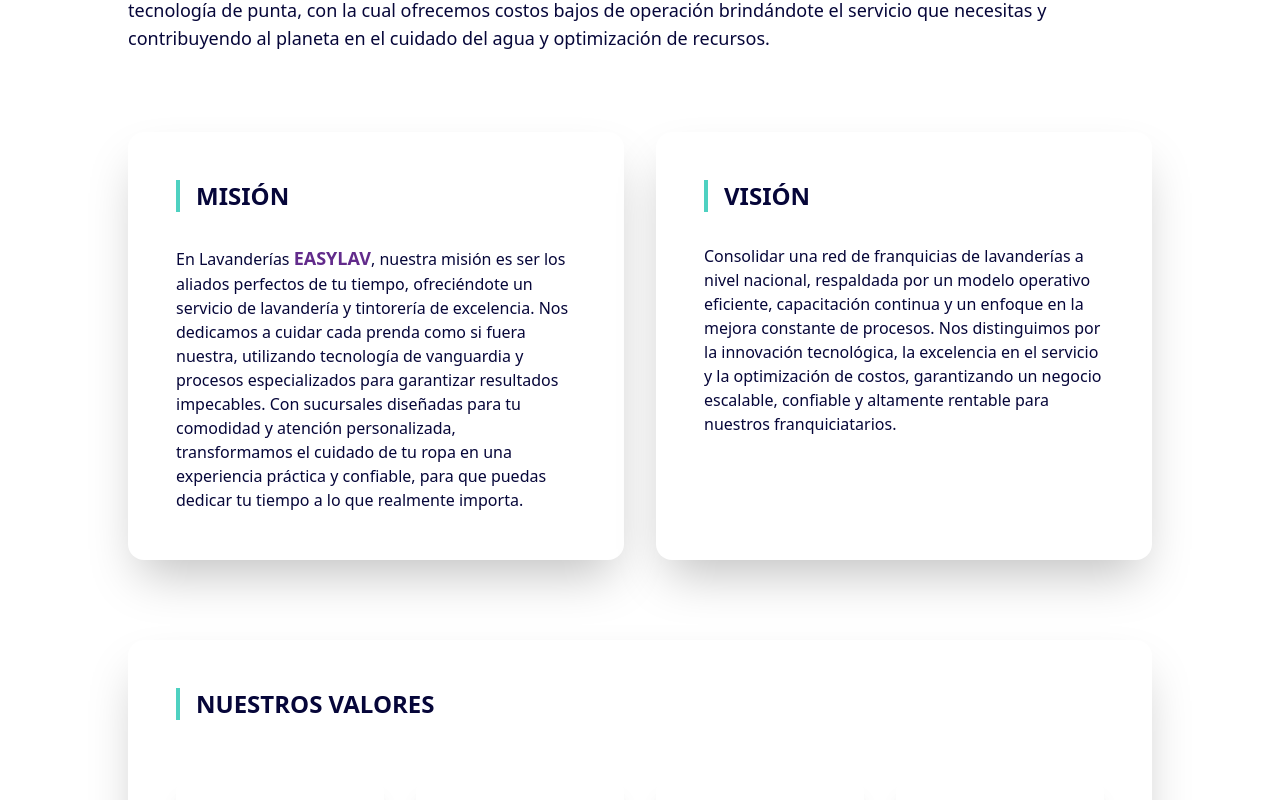
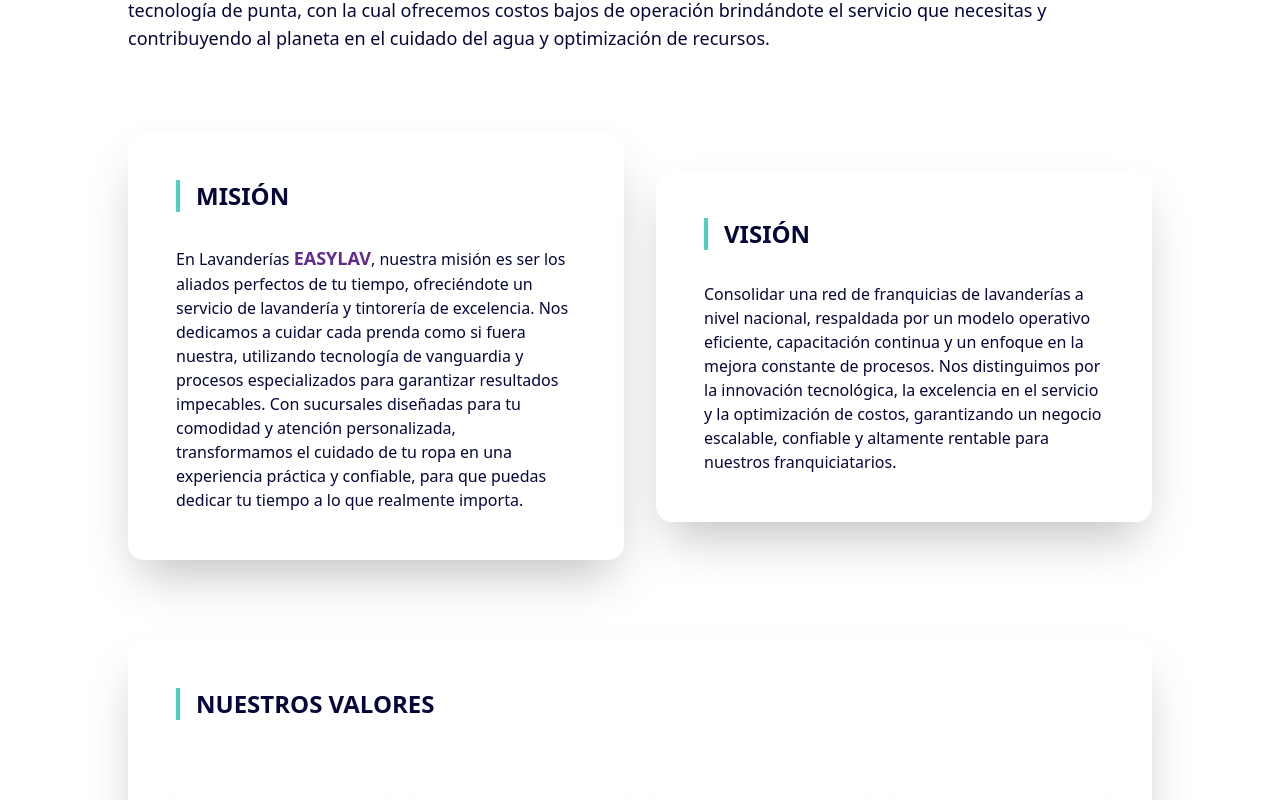
Before and after one commit to dspwebstudiomx/easylav-react, a React (Vite) app: page / in a window 1280 px wide. Shown: the part 1120-1920 px from the top of the page. Built offline with nearby package versions, Linux system fonts and the light colour scheme.

Commit message:
Ajusta la clase de grid en el componente TwoColumnsContainer para mejorar la disposición de los elementos.

```diff
--- a/src/components/containers/TwoColumnsContainer.jsx
+++ b/src/components/containers/TwoColumnsContainer.jsx
@@ -3,7 +3,7 @@ import PropTypes from 'prop-types';
 
 // Estructura
 const TwoColumnsContainer = ({ children }) => {
-  return <div className="grid lg:grid-cols-2 gap-8 justify-between">{children}</div>;
+  return <div className="grid sm:grid-cols-2 gap-8 justify-between items-center">{children}</div>;
 };
 export default TwoColumnsContainer;
 
```
